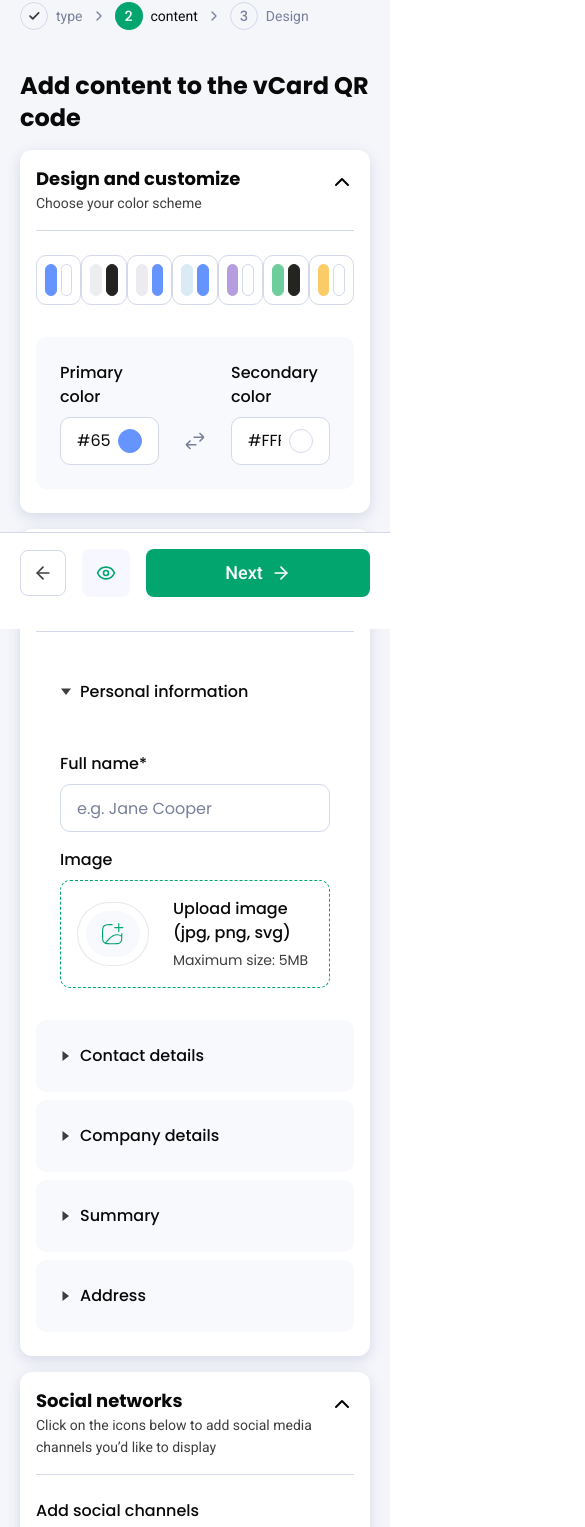
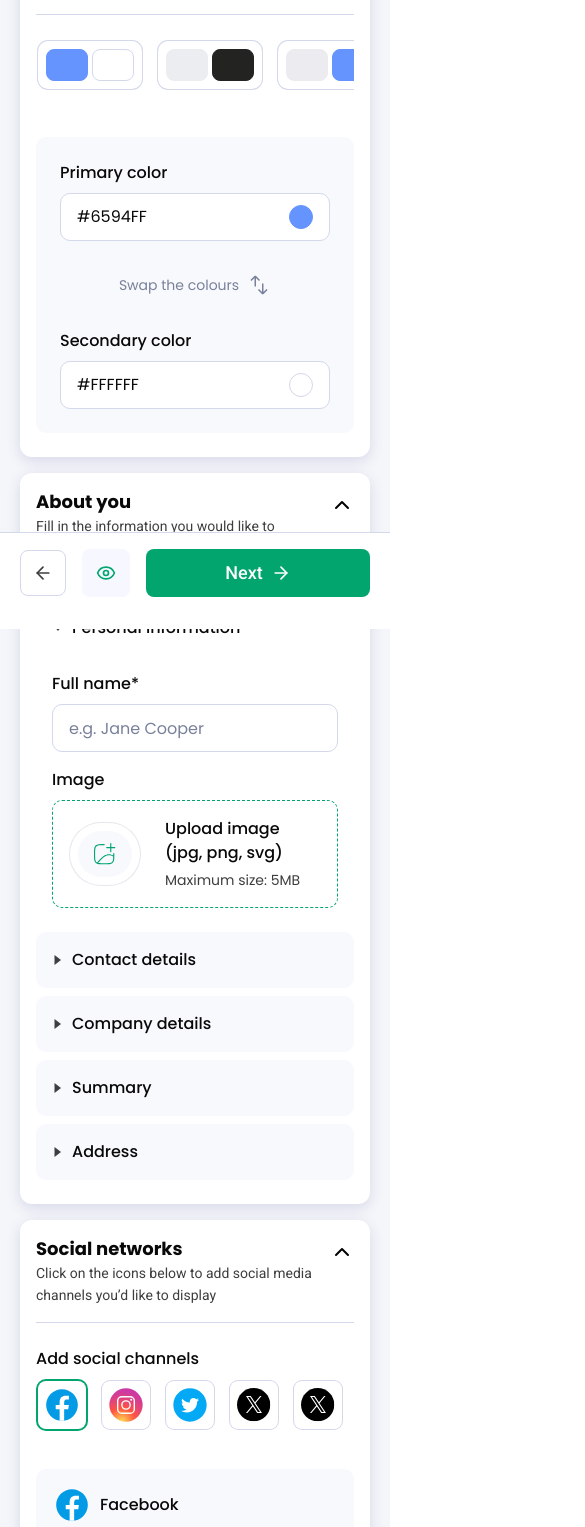
Before and after one commit to monaim3/QR-Code, a Next.js app: page /generator/vcard in a window 390 px wide. Shown: the part 215-1742 px from the top of the page, 585 px wide, since content can reach past the window. Built offline with nearby package versions, Linux system fonts and the light colour scheme.

Commit message:
feat(vcard): section responsive

```diff
--- a/app/generator/vcard/page.tsx
+++ b/app/generator/vcard/page.tsx
@@ -11,19 +11,20 @@ export default function GeneratorVCard() {
     <main className="bg-[var(--Generator-Background)] min-h-screen">
       <Container className="flex flex-col desktop:flex-row gap-8 lg:pb-32">
         {/* Content */}
-        <div className="flex flex-col items-start gap-4 pt-[120px] pb-[160px] px-0 flex-1">
-          {/* Mobile Breadcrumb */}
-          <div className="block desktop:hidden space-y-0 desktop:space-y-4">
-            {<Breadcrumb useMobileSteps={true} />}
-          </div>
-
+        <div className="flex flex-col items-start gap-4 desktop:pt-[120px] desktop:pb-[160px] pb-[120px] px-0 flex-1">
           {/* Heading */}
-          <h3 className="text-[var(--Black)] font-bold text-[24px] leading-[var(--Typeface-Line-height-Heading-3)]">
+          <h3 className="text-[var(--Black)] font-bold text-[24px] leading-[var(--Typeface-Line-height-Heading-3)] hidden desktop:block">
             Add content to the vCard QR code
           </h3>
+          <div className="w-full">
+            {/* Mobile Breadcrumb */}
+            <div className="block desktop:hidden space-y-0 desktop:space-y-4">
+              {<Breadcrumb useMobileSteps={true} />}
+            </div>
 
-          {/* Design & Customize */}
-          <DesignCustomize />
+            {/* Design & Customize */}
+            <DesignCustomize />
+          </div>
 
           {/* About */}
           <About />
--- a/components/generator/vcard/AboutAccordion.tsx
+++ b/components/generator/vcard/AboutAccordion.tsx
@@ -17,7 +17,7 @@ export default function AboutAccordion({
   return (
     <div>
       <div
-        className={`flex items-center gap-2 self-stretch p-6 cursor-pointer rounded-[var(--Corner-Radius-10)] transition-all duration-300 ${
+        className={`flex items-center gap-2 self-stretch desktop:p-6 p-4 cursor-pointer rounded-[var(--Corner-Radius-10)] transition-all duration-300 ${
           isOpen ? "bg-white" : "bg-[var(--light-grey-70)]"
         }`}
         onClick={onClick}
@@ -71,9 +71,7 @@ export default function AboutAccordion({
             className="overflow-hidden"
           >
             {isOpen && (
-              <div className="p-6 space-y-4">
-                {children}
-              </div>
+              <div className="desktop:p-6 p-4 space-y-4">{children}</div>
             )}
           </motion.div>
         )}
--- a/components/generator/vcard/ColorBtn.tsx
+++ b/components/generator/vcard/ColorBtn.tsx
@@ -14,7 +14,7 @@ export default function ColorBtn({
   return (
     <button
       onClick={onClick}
-      className={`w-[104px] p-2 flex items-center gap-1 rounded-[var(--Corner-Radius-10)] ${isActive ? "border-2 border-[var(--Blue)]" : "border border-[var(--Boarder-Grey)]"}`}
+      className={`w-[104px] p-2 flex items-center gap-1 rounded-[var(--Corner-Radius-10)] shrink-0 ${isActive ? "ring-2 ring-[var(--Blue)]" : "ring-1 ring-[var(--Boarder-Grey)]"}`}
     >
       <div
         className="h-8 flex-1 rounded-[var(--Corner-Radius-8)] border"
--- a/components/generator/vcard/CompanyDetails.tsx
+++ b/components/generator/vcard/CompanyDetails.tsx
@@ -9,7 +9,7 @@ interface Props {
 export default function CompanyDetails({ onClick, isOpen }: Props) {
   return (
     <AboutAccordion title="Company details" isOpen={isOpen} onClick={onClick}>
-      <div className="flex items-start gap-8 flex-1">
+      <div className="flex desktop:flex-row flex-col items-start gap-8 flex-1">
         <Input
           label="Company name"
           placeholder="e.g. My company"
--- a/components/generator/vcard/ContactDetails.tsx
+++ b/components/generator/vcard/ContactDetails.tsx
@@ -10,14 +10,16 @@ interface Props {
 export default function ContactDetails({ onClick, isOpen }: Props) {
   return (
     <AboutAccordion title="Contact details" isOpen={isOpen} onClick={onClick}>
-      <div className="flex items-start gap-8 flex-1">
+      <div className="desktop:flex desktop:items-start desktop:gap-8 space-y-4 desktop:space-y-0 desktop:flex-1 w-full">
         <Input label="Phone number" placeholder="e.g. +1809999999" id="phone" />
-        <div className="flex items-end gap-2 flex-1">
+        <div className="flex items-end gap-2 flex-1 w-full">
+          <div className="w-[calc(100%-56px)]">
             <Input
               label="Alternative phone number"
               placeholder="e.g. +1809999999"
               id="altPhone"
             />
+          </div>
 
           <button className="flex w-12 h-12 p-2 justify-center items-center rounded-[var(--Corner-Radius-10)] border border-[var(--Border-color)]">
             <Plus />
@@ -25,20 +27,22 @@ export default function ContactDetails({ onClick, isOpen }: Props) {
         </div>
       </div>
 
-      <div className="flex items-start gap-8 flex-1">
+      <div className="desktop:flex desktop:items-start desktop:gap-8 space-y-4 desktop:space-y-0 desktop:flex-1 w-full">
         <Input
           label="Website"
           placeholder="e.g. www.pauljones.com"
           id="website"
           type="url"
         />
-        <div className="flex items-end gap-2 flex-1">
+        <div className="flex items-end gap-2 flex-1 w-full">
+          <div className="w-[calc(100%-56px)]">
             <Input
               label="Email"
               placeholder="e.g. name@email.com"
               id="email"
               type="email"
             />
+          </div>
 
           <button className="flex w-12 h-12 p-2 justify-center items-center rounded-[var(--Corner-Radius-10)] border border-[var(--Border-color)]">
             <Plus />
--- a/components/generator/vcard/DesignCustomize.tsx
+++ b/components/generator/vcard/DesignCustomize.tsx
@@ -44,7 +44,7 @@ export default function DesignCustomize() {
       >
         <div className="space-y-8">
           {/* Color palette */}
-          <div className="flex justify-between items-center self-stretch w-full">
+          <div className="flex justify-between items-center gap-4 self-stretch w-full overflow-x-auto desktop:overflow-x-visible pb-4 desktop:pb-0 pt-[2px] px-[2px] desktop:pt-0 desktop:px-0">
             {palette.map((item, index) => (
               <ColorBtn
                 key={index}
@@ -55,12 +55,18 @@ export default function DesignCustomize() {
           </div>
 
           {/* Color Picker */}
-          <div className="p-6 bg-[var(--light-grey-70)] rounded-[var(--Corner-Radius-10)] flex items-end gap-4 w-full">
+          <div className="p-6 bg-[var(--light-grey-70)] rounded-[var(--Corner-Radius-10)] flex flex-col desktop:flex-row desktop:items-end items-center gap-4 w-full">
             <ColorPicker label="Primary color" color={"#6594FF"} />
 
-            <div className="flex w-10 h-12 items-center gap-2">
+            <div className="flex desktop:w-10 desktop:h-12 items-center gap-2 py-2 desktop:py-0">
               <button className="flex items-center gap-2 p-2 flex-1">
-                <SwapHorizontal />
+                <span className="text-[var(--Grey)] text-[14px] leading-[22px] desktop:hidden">
+                  Swap the colours
+                </span>
+
+                <div className="rotate-90 desktop:rotate-0">
+                  <SwapHorizontal />
+                </div>
               </button>
             </div>
 
--- a/components/generator/vcard/Input.tsx
+++ b/components/generator/vcard/Input.tsx
@@ -12,7 +12,7 @@ export default function Input({
   type = "text",
 }: Props) {
   return (
-    <div className="flex flex-col gap-2 flex-1">
+    <div className="flex flex-col gap-2 flex-1 w-full">
       <label
         htmlFor={id}
         className="text-[var(--Black)] text-[16px] leading-[24px] font-medium"
--- a/components/generator/vcard/Social.tsx
+++ b/components/generator/vcard/Social.tsx
@@ -34,7 +34,7 @@ export default function Social() {
               Add social channels
             </p>
 
-            <div className="flex flex-wrap items-center content-center gap-4 self-stretch">
+            <div className="flex desktop:flex-wrap items-center content-center gap-4 self-stretch overflow-x-auto desktop:overflow-x-visible pb-4 desktop:pb-0 pt-[2px] px-[2px] desktop:pt-0 desktop:px-0">
               {socialChannels.map((channel) => (
                 <SocialBtn
                   key={channel.id}
--- a/components/generator/vcard/SocialInputCard.tsx
+++ b/components/generator/vcard/SocialInputCard.tsx
@@ -16,7 +16,7 @@ export default function SocialInputCard({ channelId, handleDelete }: Props) {
   return (
     <div
       key={channelId}
-      className="flex p-4 items-center gap-4 self-stretch rounded-[var(--Corner-Radius-10)] bg-[var(--light-grey-70)]"
+      className="flex desktop:flex-row flex-col p-4 desktop:items-center gap-4 self-stretch rounded-[var(--Corner-Radius-10)] bg-[var(--light-grey-70)]"
     >
       <div className="flex items-center gap-2 w-[280px]">
         <ChannelIcon />
@@ -25,11 +25,11 @@ export default function SocialInputCard({ channelId, handleDelete }: Props) {
         </p>
       </div>
 
-      <div className="flex items-start gap-2 flex-1">
+      <div className="flex items-start gap-2 flex-1 w-full desktop:w-auto">
         <input
           type="url"
           placeholder="e.g. https://social-media.com"
-          className="flex h-12 px-4 py-2 items-center gap-2 self-stretch rounded-[var(--Corner-Radius-10)] bg-white border border-[var(--Boarder-Grey)] placeholder:text-[var(--Grey)] placeholder:text-[16px] placeholder:leading-[24px] focus:outline-none text-[var(--Black)] text-[16px] leading-[24px] flex-1"
+          className="flex h-12 px-4 py-2 items-center gap-2 self-stretch rounded-[var(--Corner-Radius-10)] bg-white border border-[var(--Boarder-Grey)] placeholder:text-[var(--Grey)] placeholder:text-[16px] placeholder:leading-[24px] focus:outline-none text-[var(--Black)] text-[16px] leading-[24px] flex-1 w-[calc(100%-56px)]"
         />
 
         <button
```
Also changed, not shown: components/generator/Generator_Header.tsx (+17 -11 lines), components/generator/vcard/Address.tsx (+4 -4 lines). Lines whose indentation alone changed are shown as unchanged.
